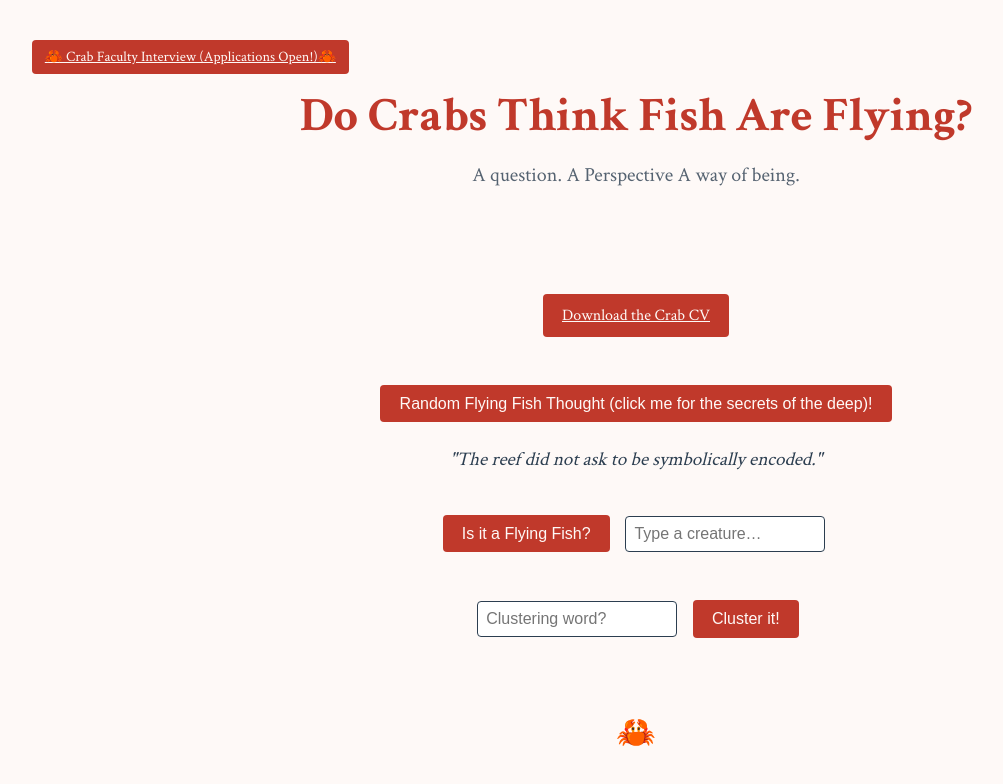
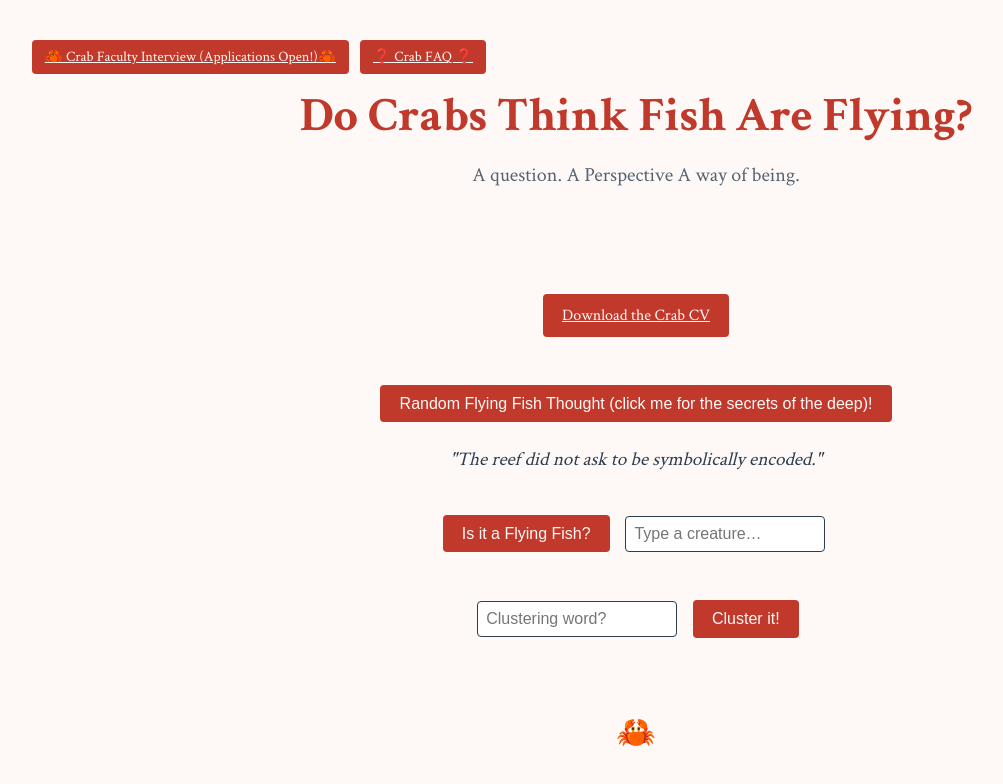
Before and after one commit to cbhughes29/docrabsthinkfishareflying.github.io, a plain HTML site: page index.html in a window 1280 px wide. Shown: the whole page, without its empty margins (4-1007 px from the left). Drawn offline with Linux system fonts and the light colour scheme.

Commit message:
Update index.html

```diff
--- a/index.html
+++ b/index.html
@@ -12,6 +12,7 @@
    <a href="interview.html" class="btn nav-btn">
        🦀 Crab Faculty Interview (Applications Open!)🦀
      </a>
+     <a href="faq.html"       class="btn nav-btn">❓ Crab FAQ ❓</a>
     </nav>
     <h1>Do Crabs Think Fish Are Flying?</h1>
     <p class="subtitle">A question. A Perspective A way of being.</p>
```
